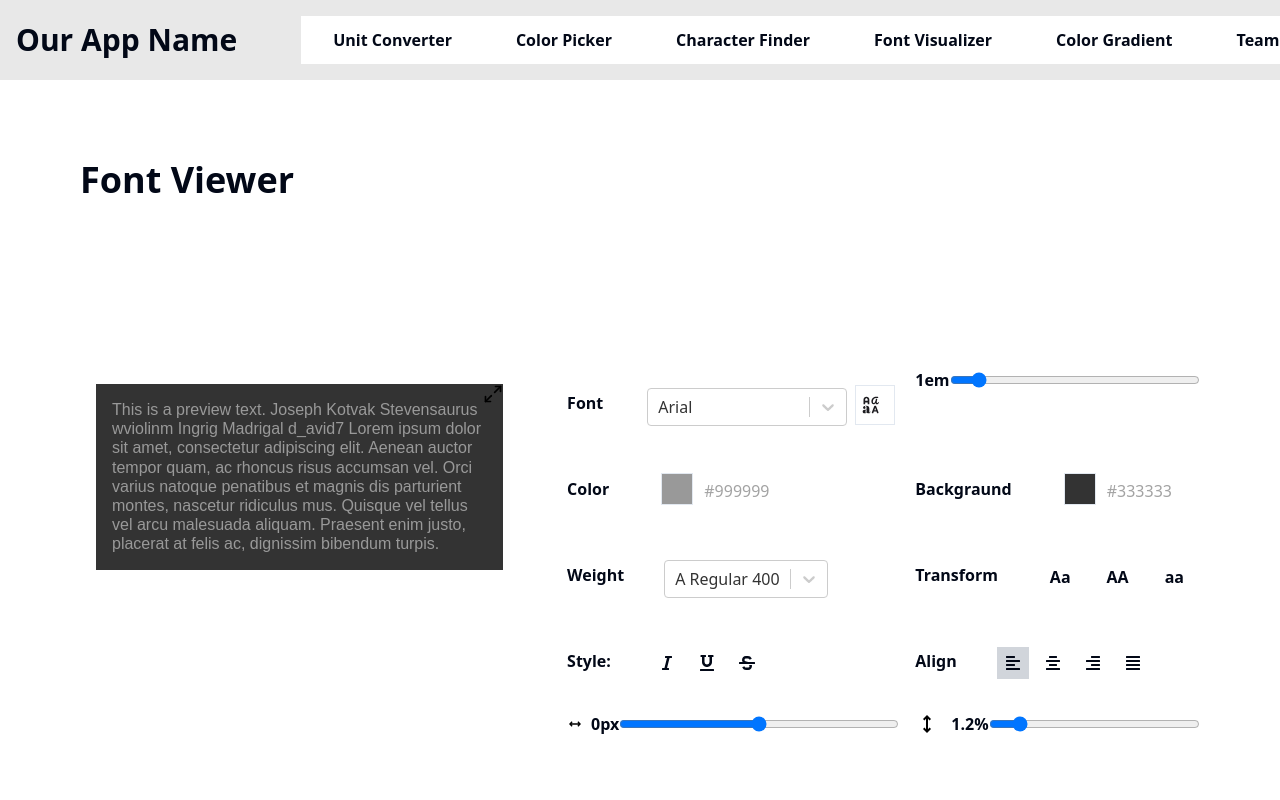
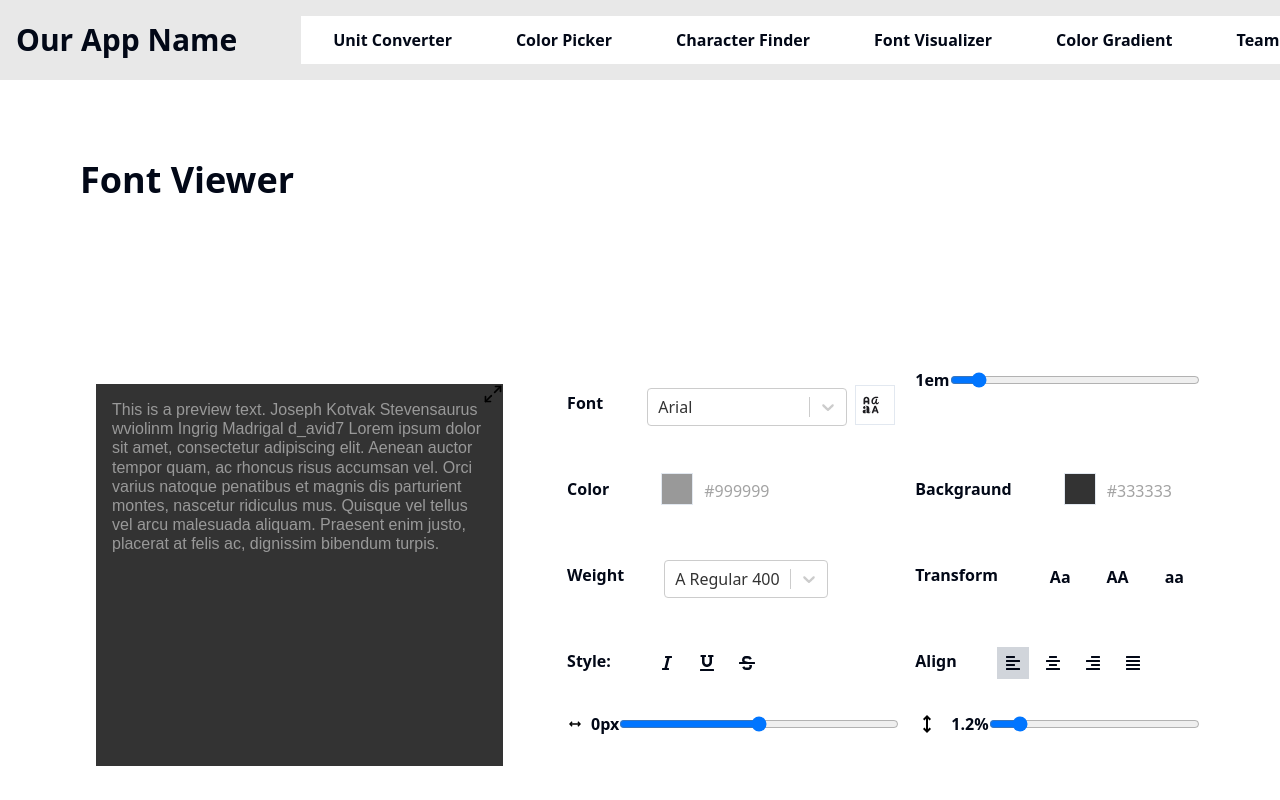
Before and after one commit to chingu-voyages/devex.tools, a React (Vite) app in the folder fetools-app/: page /font-visualizer in a window 1280 px wide. Shown: the top 800 px of the page. Built offline with nearby package versions, Linux system fonts and the light colour scheme.

Commit message:
tailwind update

```diff
--- a/fetools-app/src/components/FontVisualizer/FontPreview.jsx
+++ b/fetools-app/src/components/FontVisualizer/FontPreview.jsx
@@ -21,7 +21,7 @@ const FontPreview = ({
   handleFontSizeChange,
 }) => {
   return (
-    <div className=" grid flex-1  grid-rows-5 grid-flow-col  gap-4">
+    <div className=" grid flex-1 grid-rows-5 grid-flow-col   gap-4 ">
       <FontNameInput font={font} handleFontChange={handleFontChange} />
       <FontColorInput font={font} handleColorChange={handleColorChange} />
       <FontWeightInput font={font} handleFontChange={handleFontChange} />
--- a/fetools-app/src/pages/FontVisualizer.jsx
+++ b/fetools-app/src/pages/FontVisualizer.jsx
@@ -133,12 +133,12 @@ const FontVisualizer = () => {
     return codeType;
   };
   return (
-    <main className="flex flex-col items-start self-stretch gap-10 p-8 lg:p-20">
+    <main className="flex flex-col items-start  self-stretch gap-10 p-8 lg:p-20">
       <div className="flex pb-32 items-end self-stretch">
         <h1 className="text-4xl font-bold">Font Viewer</h1>
       </div>
 
-      <div className="flex gap-12 items-start">
+      <div className="flex flex-col lg:flex-row gap-12 w-full">
         <Preview generateFontStyles={generateFontStyles} />
 
         <FontPreview
```
